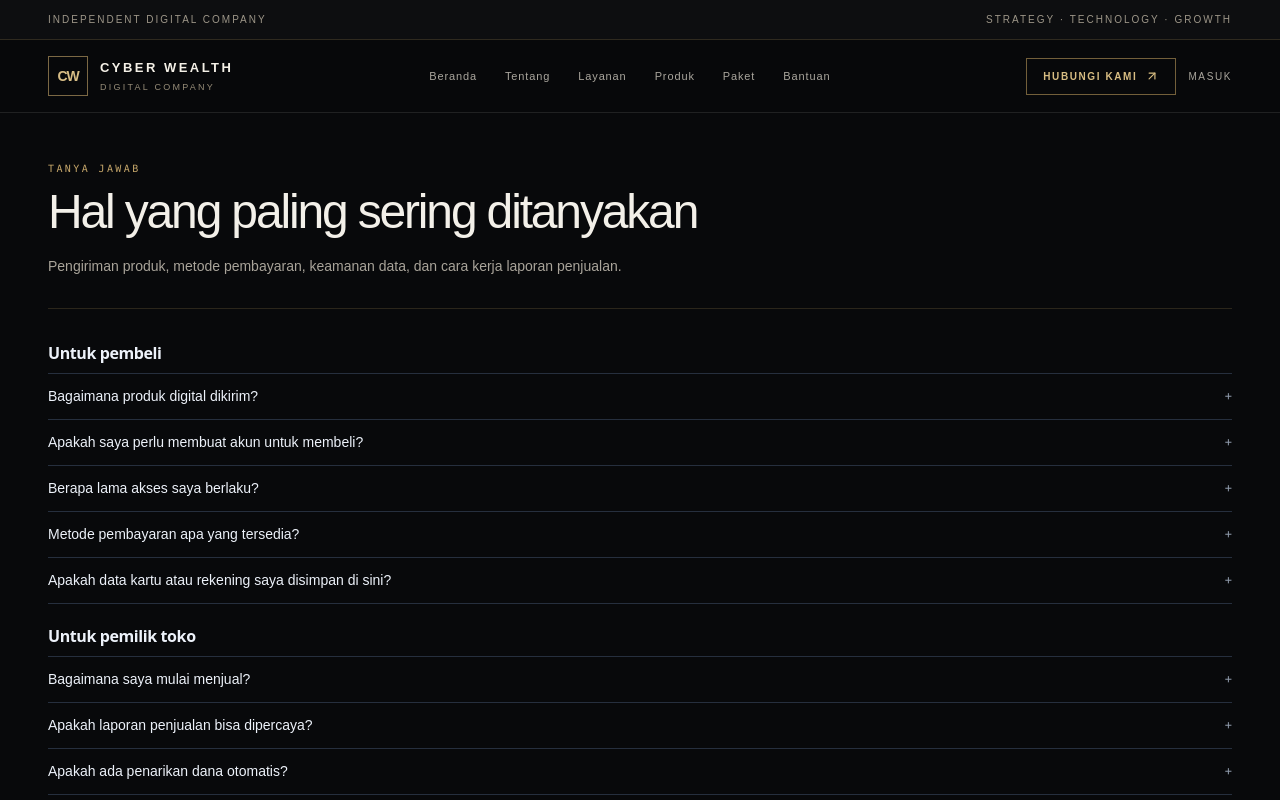
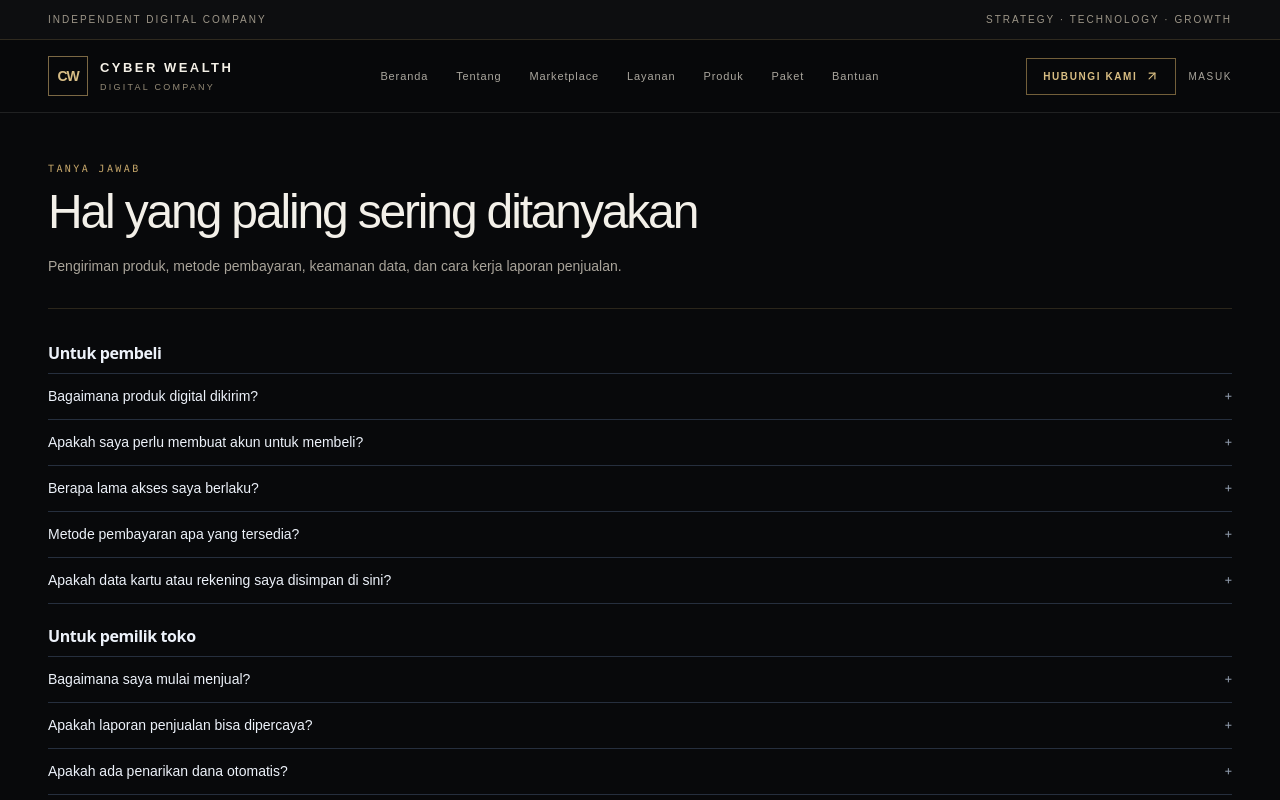
Before and after one commit to FERIYANTO04/cyber-wealth, a Next.js app: page /faq in a window 1280 px wide. Shown: the top 800 px of the page. Built offline with nearby package versions, Linux system fonts and the light colour scheme.

Commit message:
Add marketplace to public navigation

```diff
--- a/src/components/StoreFrame.tsx
+++ b/src/components/StoreFrame.tsx
@@ -11,6 +11,7 @@ export function StoreFrame({ title, eyebrow, intent, actions, back, variant = 'r
   const links = [
     { href: '/', label: 'Beranda' },
     { href: '/tentang', label: 'Tentang' },
+    { href: '/marketplace', label: 'Marketplace' },
     { href: '/jasa', label: 'Layanan' },
     { href: '/toko', label: 'Produk' },
     { href: '/harga', label: 'Paket' },
```
